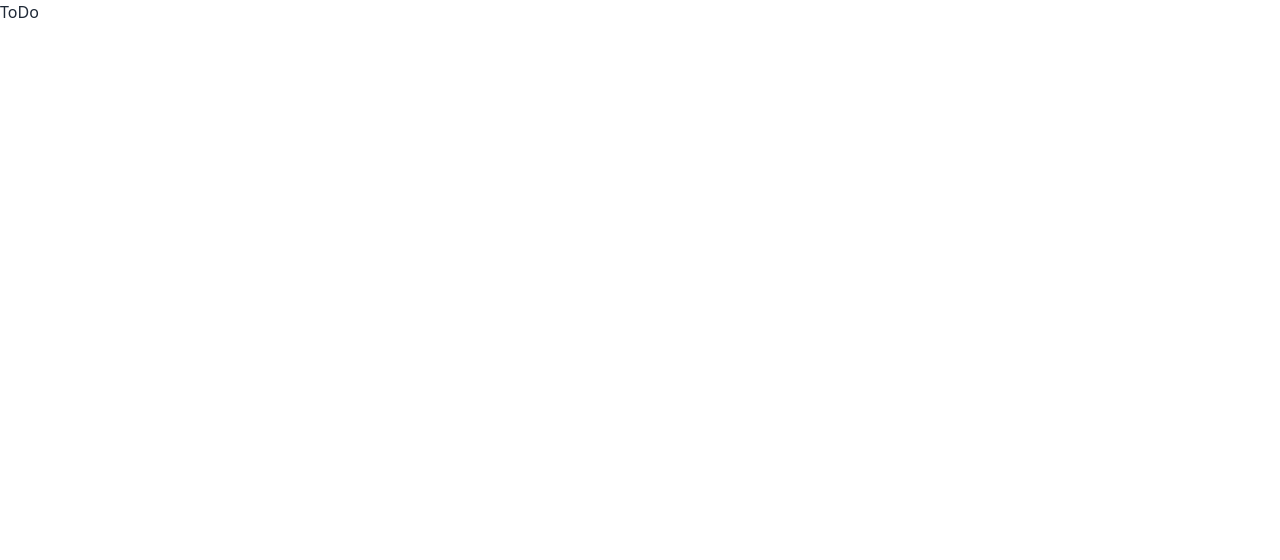
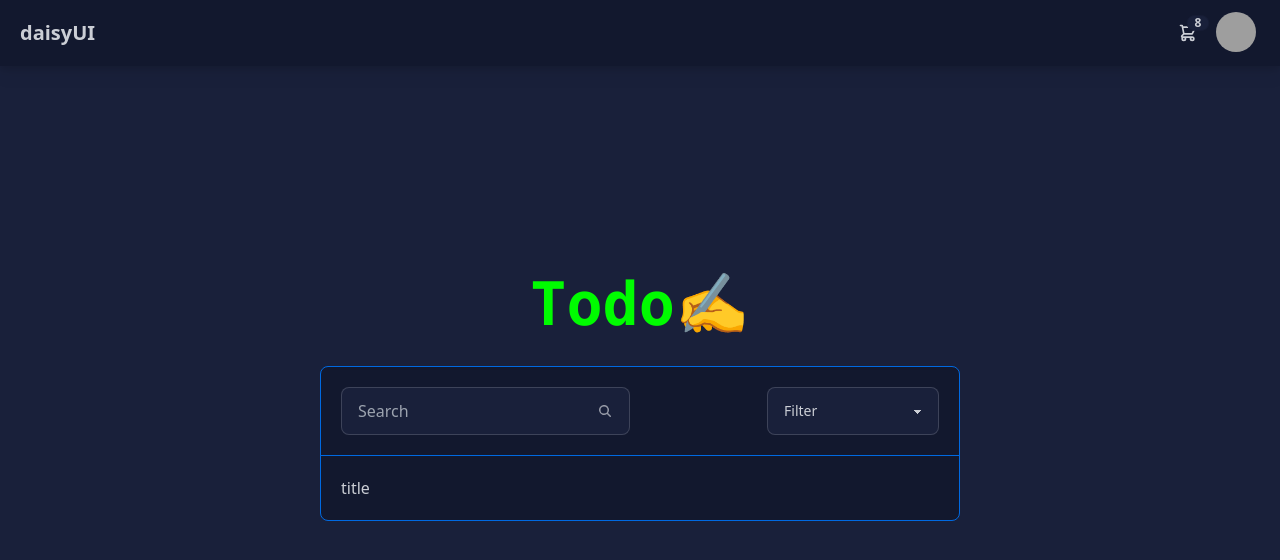
Before and after one commit to emiroow/todo-frontend-react, a React (Vite) app: page / in a window 1280 px wide. Shown: the top 560 px of the page. Built offline with nearby package versions, Linux system fonts and the light colour scheme; grey boxes are pictures that could not be loaded.

Commit message:
fix: push 😒

```diff
--- a/src/components/templates/FullTemplate.tsx
+++ b/src/components/templates/FullTemplate.tsx
@@ -1,10 +1,15 @@
 import { Outlet } from "react-router-dom";
+import Navbar from "./components/Navbar";
 
 const FullTemplate = () => {
   // useEffect(() => {}, []);
   return (
-    <div>
-      <Outlet />
+    <div className="drawer">
+      <div className="drawer-content flex flex-col">
+        <Navbar />
+        <Outlet />
+        {/* <Footer /> */}
+      </div>
     </div>
   );
 };
--- /dev/null
+++ b/src/components/templates/components/Footer.tsx
@@ -0,0 +1,11 @@
+const Footer = () => {
+  return (
+    <footer className="footer footer-center p-4 bg-base-300 text-base-content">
+      <aside>
+        <p>Copyright © 2024 - All right reserved by ACME Industries Ltd</p>
+      </aside>
+    </footer>
+  );
+};
+
+export default Footer;
--- /dev/null
+++ b/src/components/templates/components/Navbar.tsx
@@ -0,0 +1,75 @@
+const Navbar = () => {
+  return (
+    <div className="navbar bg-base-300 drop-shadow-lg px-5">
+      <div className="flex-1 font-bold text-xl">daisyUI</div>
+      <div className="flex-none">
+        <div className="dropdown dropdown-end">
+          <div tabIndex={0} role="button" className="btn btn-ghost btn-circle">
+            <div className="indicator">
+              <svg
+                xmlns="http://www.w3.org/2000/svg"
+                className="h-5 w-5"
+                fill="none"
+                viewBox="0 0 24 24"
+                stroke="currentColor"
+              >
+                <path
+                  strokeLinecap="round"
+                  strokeLinejoin="round"
+                  strokeWidth="2"
+                  d="M3 3h2l.4 2M7 13h10l4-8H5.4M7 13L5.4 5M7 13l-2.293 2.293c-.63.63-.184 1.707.707 1.707H17m0 0a2 2 0 100 4 2 2 0 000-4zm-8 2a2 2 0 11-4 0 2 2 0 014 0z"
+                />
+              </svg>
+              <span className="badge badge-sm indicator-item">8</span>
+            </div>
+          </div>
+          <div
+            tabIndex={0}
+            className="mt-3 z-[1] card card-compact dropdown-content w-52 bg-base-100 shadow"
+          >
+            <div className="card-body">
+              <span className="font-bold text-lg">8 Items</span>
+              <span className="text-info">Subtotal: $999</span>
+              <div className="card-actions">
+                <button className="btn btn-primary btn-block">View cart</button>
+              </div>
+            </div>
+          </div>
+        </div>
+        <div className="dropdown dropdown-end">
+          <div
+            tabIndex={0}
+            role="button"
+            className="btn btn-ghost btn-circle avatar"
+          >
+            <div className="w-10 rounded-full">
+              <img
+                alt="Tailwind CSS Navbar component"
+                src="https://img.daisyui.com/images/stock/photo-1534528741775-53994a69daeb.jpg"
+              />
+            </div>
+          </div>
+          <ul
+            tabIndex={0}
+            className="menu menu-sm dropdown-content mt-3 z-[1] p-2 shadow bg-base-100 rounded-box w-52"
+          >
+            <li>
+              <a className="justify-between">
+                Profile
+                <span className="badge">New</span>
+              </a>
+            </li>
+            <li>
+              <a>Settings</a>
+            </li>
+            <li>
+              <a>Logout</a>
+            </li>
+          </ul>
+        </div>
+      </div>
+    </div>
+  );
+};
+
+export default Navbar;
--- a/src/pages/todo/Todo.tsx
+++ b/src/pages/todo/Todo.tsx
@@ -1,5 +1,59 @@
+import { Fragment } from "react/jsx-runtime";
+
 const Todo = () => {
-  return <div>ToDo</div>;
+  return (
+    <Fragment>
+      {/* container */}
+      <div className="w-full justify-center d-flex mt-52">
+        {/* Box */}
+        <div>
+          {/* box Title */}
+          <h2 className="text-secondary text-center font-mono text-6xl font-bold mb-8">
+            Todo✍️
+          </h2>
+          <div className="bg-base-300 w-[50%] rounded-lg m-auto border-accent border ">
+            {/* search & filter */}
+            <div className="w-full border-b p-5 border-accent flex justify-between">
+              <label className="input input-bordered flex items-center gap-2">
+                <input type="text" className="grow" placeholder="Search" />
+                <svg
+                  xmlns="http://www.w3.org/2000/svg"
+                  viewBox="0 0 16 16"
+                  fill="currentColor"
+                  className="w-4 h-4 opacity-70"
+                >
+                  <path
+                    fillRule="evenodd"
+                    d="M9.965 11.026a5 5 0 1 1 1.06-1.06l2.755 2.754a.75.75 0 1 1-1.06 1.06l-2.755-2.754ZM10.5 7a3.5 3.5 0 1 1-7 0 3.5 3.5 0 0 1 7 0Z"
+                    clipRule="evenodd"
+                  />
+                </svg>
+              </label>
+              <select className="select select-bordered">
+                <option disabled selected>
+                  Filter
+                </option>
+                <option>Game of Thrones</option>
+                <option>Lost</option>
+                <option>Breaking Bad</option>
+                <option>Walking Dead</option>
+              </select>
+            </div>
+            {/* content */}
+            <div className="p-5">
+              {/* item */}
+              <div className="w-full">
+                <span>title</span>
+                <span></span>
+                <span></span>
+                <span></span>
+              </div>
+            </div>
+          </div>
+        </div>
+      </div>
+    </Fragment>
+  );
 };
 
 export default Todo;
--- a/tailwind.config.js
+++ b/tailwind.config.js
@@ -4,5 +4,31 @@ export default {
   theme: {
     extend: {},
   },
+  daisyui: {
+    themes: [
+      {
+        mytheme: {
+          primary: "#ca00ff",
+
+          secondary: "#00fc00",
+
+          accent: "#0069e1",
+
+          neutral: "#181818",
+
+          "base-100": "#19203a",
+
+          info: "#0091ff",
+
+          success: "#00ae60",
+
+          warning: "#ff9500",
+
+          error: "#ff006d",
+        },
+      },
+    ],
+  },
+  darkMode: ["class", '[data-theme="night"]'],
   plugins: [require("daisyui")],
 };
```
